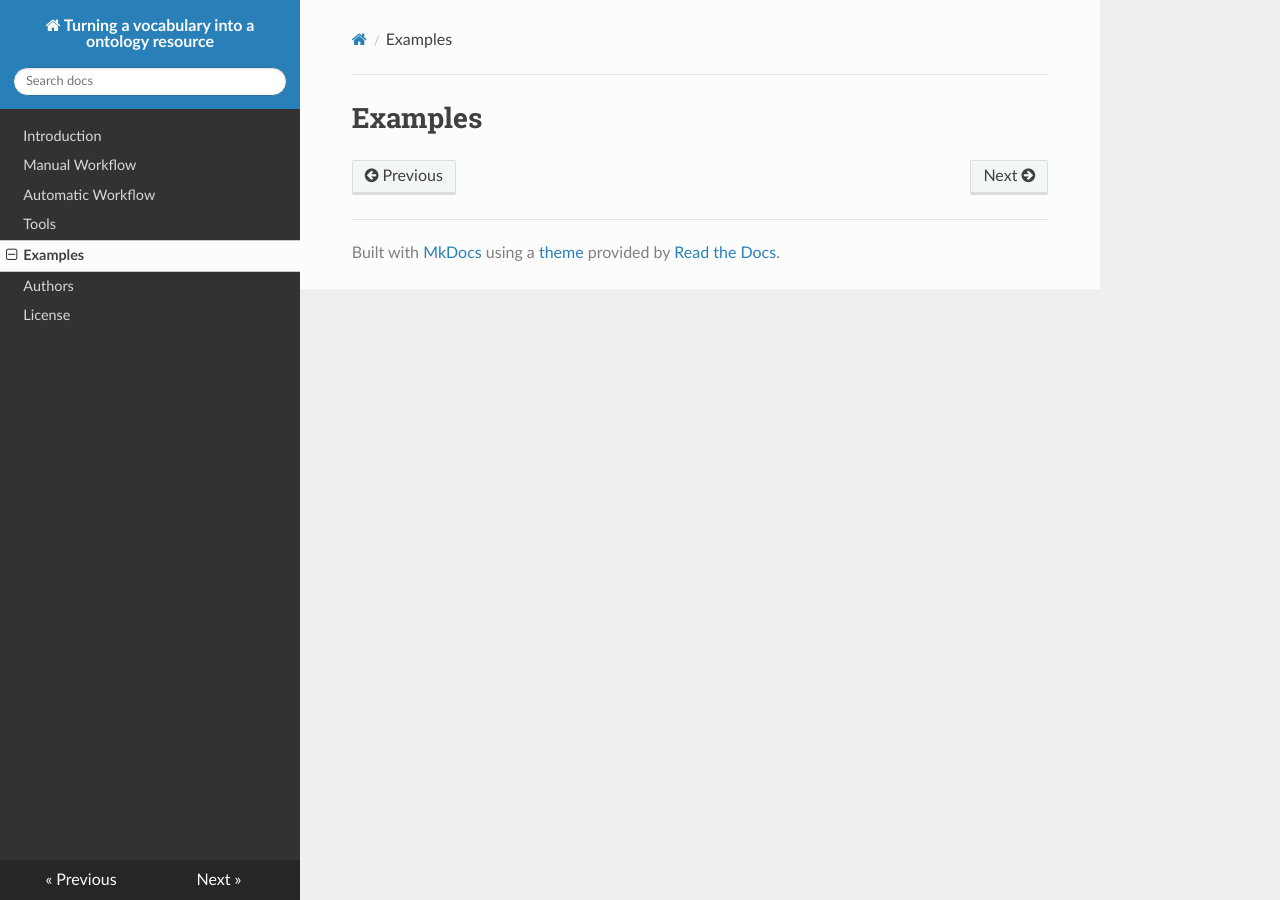
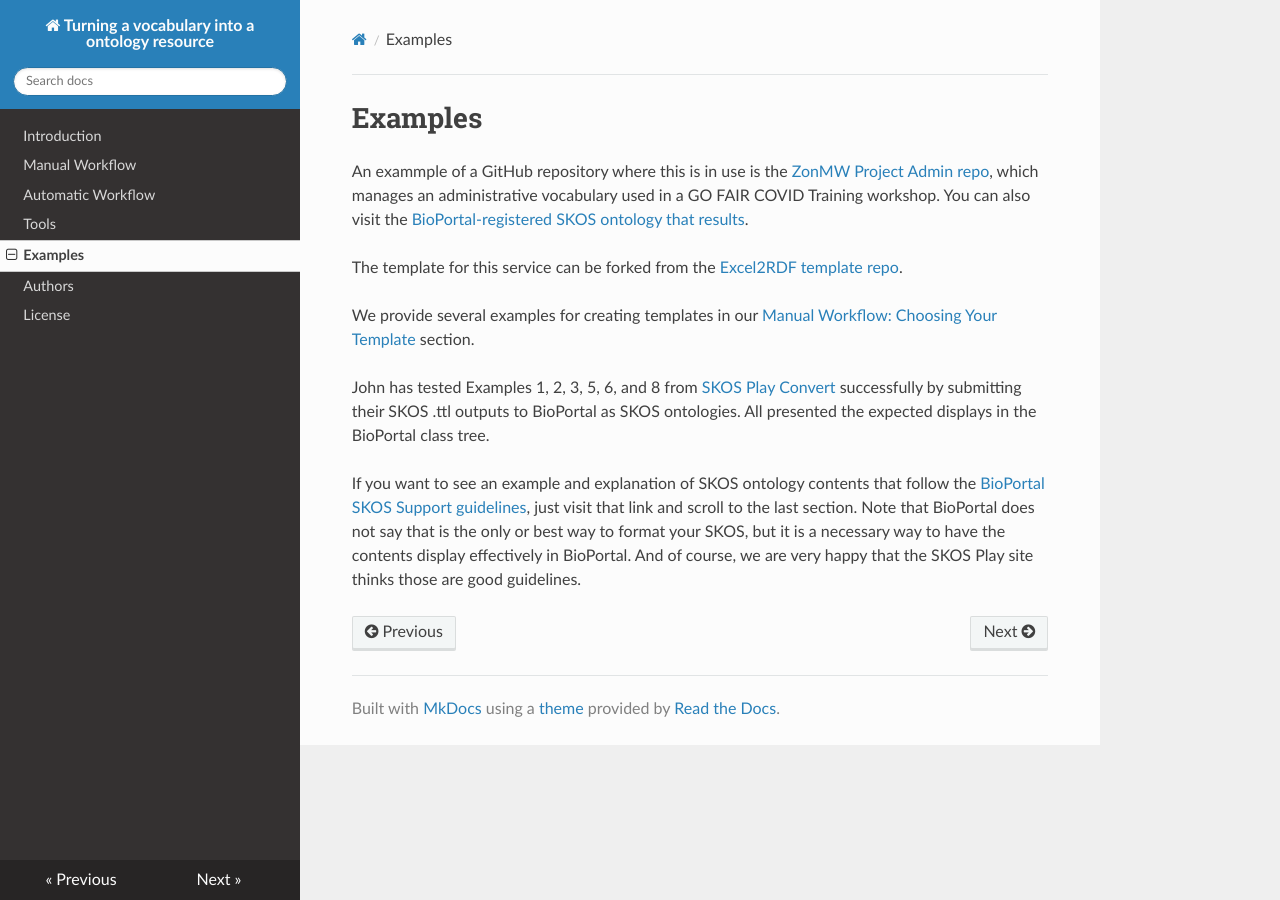
Before and after one commit to fair-data-collective/excel2rdf-site, an MkDocs documentation site: the page built from docs/Examples.md, in a window 1280 px wide. Built offline with MkDocs 1.6.1, drawn with Linux system fonts in a browser that asks for light colours; nearby versions of some CDN libraries.

Commit message:
actually added some examples

```diff
--- a/docs/Examples.md
+++ b/docs/Examples.md
@@ -1 +1,16 @@
 # Examples
+
+An exammple of a GitHub repository where this is in use is the [ZonMW Project Admin repo](https://github.com/fair-data-collective/zonmw-project-admin),
+which manages an administrative vocabulary used in a GO FAIR COVID Training workshop. You can also visit the [BioPortal-registered SKOS ontology that results](http://bioportal.bioontology.org/ontologies/ZONMW-ADMIN-MD/?p=classes&conceptid=root).
+
+The template for this service can be forked from the [Excel2RDF template repo](https://github.com/fair-data-collective/excel2rdf-template).
+
+We provide several examples for creating templates in our [Manual Workflow: Choosing Your Template](../ManualWorkflow/#choosing-your-template) section.
+
+John has tested Examples 1, 2, 3, 5, 6, and 8 from [SKOS Play Convert](https://labs.sparna.fr/skos-play/convert) successfully by submitting their SKOS .ttl outputs to BioPortal
+as SKOS ontologies. All presented the expected displays in the BioPortal class tree.
+
+If you want to see an example and explanation of SKOS ontology contents that follow the [BioPortal SKOS Support guidelines](https://www.bioontology.org/wiki/SKOSSupport),
+just visit that link and scroll to the last section.  Note that BioPortal does not say that is the only or best way to format your SKOS,
+but it is a necessary way to have the contents display effectively in BioPortal.
+And of course, we are very happy that the SKOS Play site thinks those are good guidelines.
```
